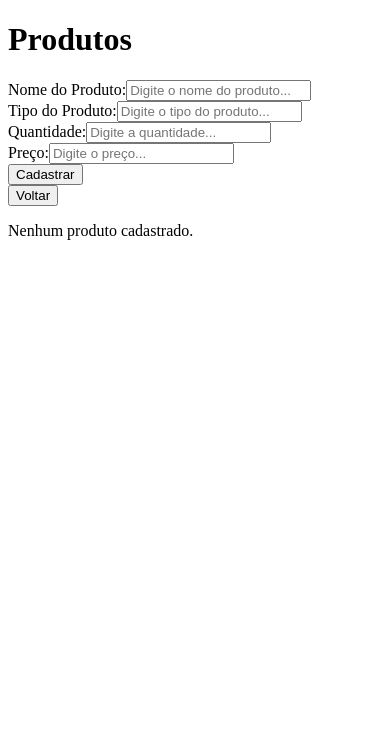
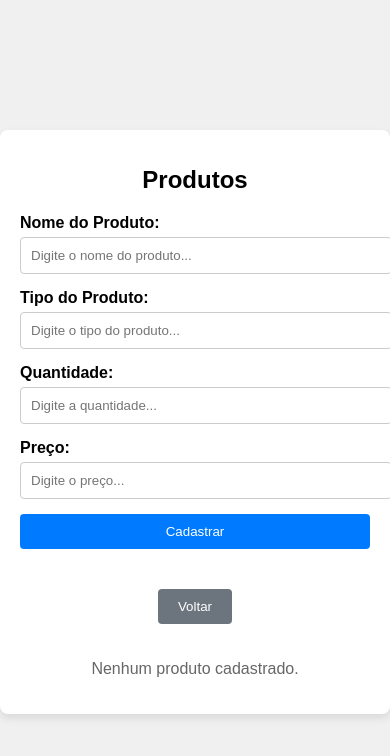
Before and after one commit to joaogcastro/crud-react-node-mongodb, a Next.js app in the folder frontend/: page /cadastro in a window 390 px wide. Shown: the top 756 px of the page. Built offline with nearby package versions, Linux system fonts and the light colour scheme.

Commit message:
Feitos todos os CSS e Responsividade do sistema.

```diff
--- /dev/null
+++ b/frontend/src/app/cadastro/cadastro.css
@@ -0,0 +1,124 @@
+body {
+    display: flex;
+    justify-content: center;
+    align-items: center;
+    min-height: 100vh;
+    margin: 0;
+    font-family: Arial, sans-serif;
+    background: #f0f0f0;
+  }
+
+  .cadastro-container {
+    width: 95%;
+    max-width: 800px;
+    margin: 20px 0;
+    padding: 20px;
+    background: #fff;
+    border-radius: 8px;
+    box-shadow: 0 4px 8px rgba(0, 0, 0, 0.1);
+  }
+
+  .cadastro-main {
+    display: flex;
+    flex-direction: column;
+    align-items: center;
+  }
+
+  .cadastro-title {
+    font-size: 24px;
+    margin-bottom: 20px;
+  }
+
+  .cadastro-form {
+    width: 100%;
+    display: flex;
+    flex-direction: column;
+    margin-bottom: 20px;
+  }
+
+  .form-group {
+    margin-bottom: 15px;
+  }
+
+  .form-group label {
+    display: block;
+    margin-bottom: 5px;
+    font-weight: bold;
+  }
+
+  .form-group input {
+    width: 100%;
+    padding: 10px;
+    border: 1px solid #ccc;
+    border-radius: 4px;
+  }
+
+  .submit-button {
+    padding: 10px 20px;
+    border: none;
+    border-radius: 4px;
+    background-color: #007BFF;
+    color: white;
+    cursor: pointer;
+    transition: background-color 0.3s;
+  }
+
+  .submit-button:hover {
+    background-color: #0056b3;
+  }
+
+  .back-button {
+    margin-top: 20px;
+    padding: 10px 20px;
+    border: none;
+    border-radius: 4px;
+    background-color: #6c757d;
+    color: white;
+    cursor: pointer;
+    transition: background-color 0.3s;
+  }
+
+  .back-button:hover {
+    background-color: #5a6268;
+  }
+
+  .products-list {
+    width: 100%;
+    margin-top: 20px;
+  }
+
+  .product-card {
+    background: #f9f9f9;
+    padding: 15px;
+    margin-bottom: 10px;
+    border-radius: 4px;
+    box-shadow: 0 2px 4px rgba(0, 0, 0, 0.1);
+    position: relative;
+  }
+
+  .product-label {
+    font-weight: bold;
+  }
+
+  .delete-button {
+    position: absolute;
+    top: 10px;
+    right: 10px;
+    padding: 2px 6px; /* Tamanho reduzido */
+    border: none;
+    border-radius: 4px;
+    background-color: #dc3545;
+    color: white;
+    cursor: pointer;
+    transition: background-color 0.3s;
+  }
+
+  .delete-button:hover {
+    background-color: #c82333;
+  }
+
+  .no-products {
+    text-align: center;
+    color: #666;
+    font-size: 16px;
+  }
--- a/frontend/src/app/cadastro/page.tsx
+++ b/frontend/src/app/cadastro/page.tsx
@@ -3,7 +3,7 @@ import { useState, useRef, FormEvent } from 'react';
 import { FiTrash } from 'react-icons/fi';
 import { useRouter } from 'next/navigation';
 import axios from 'axios';
-//import './CadastroProdutos.css';
+import './Cadastro.css';
 
 interface ProductProps {
   _id: string;
--- /dev/null
+++ b/frontend/src/app/login/login.css
@@ -0,0 +1,79 @@
+body {
+  display: flex;
+  justify-content: center;
+  align-items: center;
+  min-height: 100vh;
+  margin: 0;
+  font-family: Arial, sans-serif;
+  background: #f0f0f0;
+}
+
+.login-container {
+  width: 95%;
+  max-width: 400px;
+  margin: 20px 0;
+  padding: 20px;
+  background: #fff;
+  border-radius: 8px;
+  box-shadow: 0 4px 8px rgba(0, 0, 0, 0.1);
+}
+
+form {
+  display: flex;
+  flex-direction: column;
+  gap: 20px;
+}
+
+label {
+  font-weight: bold;
+}
+
+input[type="text"], input[type="password"] {
+  width: 100%;
+  padding: 10px;
+  font-size: 16px;
+  border: 1px solid #ccc;
+  border-radius: 4px;
+}
+
+button[type="submit"] {
+  padding: 12px;
+  background-color: #007BFF;
+  color: white;
+  border: none;
+  border-radius: 4px;
+  cursor: pointer;
+  transition: background-color 0.3s;
+}
+
+button[type="submit"]:hover {
+  background-color: #0056b3;
+}
+
+.error-message {
+  color: #dc3545;
+  font-size: 14px;
+}
+
+@media (max-width: 375px) {
+  .login-container {
+    padding: 10px;
+  }
+
+  form {
+    gap: 15px;
+  }
+
+  input[type="text"], input[type="password"] {
+    font-size: 14px;
+  }
+
+  button [type="submit"] {
+    padding: 10px;
+    font-size: 14px;
+  }
+
+  .error-message {
+    font-size: 12px;
+  }
+}
--- a/frontend/src/app/login/page.tsx
+++ b/frontend/src/app/login/page.tsx
@@ -3,7 +3,7 @@
 import React, { useState } from 'react';
 import axios from 'axios';
 import { useRouter } from 'next/navigation';
-//import './Login.css';
+import './login.css';
 
 const Login: React.FC = () => {
   const [username, setUsername] = useState('');
--- /dev/null
+++ b/frontend/src/app/menu/menu.css
@@ -0,0 +1,43 @@
+body {
+    display: flex;
+    justify-content: center;
+    align-items: center;
+    height: 100vh;
+    margin: 0;
+    font-family: Arial, sans-serif;
+    background: #f0f0f0;
+  }
+
+  .menu-container {
+    width: 90%;
+    max-width: 400px;
+    padding: 20px;
+    background: #fff;
+    border-radius: 8px;
+    box-shadow: 0 4px 8px rgba(0, 0, 0, 0.1);
+    text-align: center;
+  }
+
+  h1 {
+    margin-bottom: 20px;
+  }
+
+  p {
+    margin-bottom: 20px;
+  }
+
+  .menu-button {
+    width: 100%;
+    padding: 10px;
+    margin-bottom: 10px;
+    border: none;
+    border-radius: 4px;
+    background-color: #007BFF;
+    color: white;
+    cursor: pointer;
+    transition: background-color 0.3s;
+  }
+
+  .menu-button:hover {
+    background-color: #0056b3;
+  }
--- a/frontend/src/app/menu/page.tsx
+++ b/frontend/src/app/menu/page.tsx
@@ -2,7 +2,7 @@
 
 import React from 'react';
 import { useRouter } from 'next/navigation';
-//import './Menu.css';
+import './Menu.css';
 
 const Menu: React.FC = () => {
   const router = useRouter();
--- a/frontend/src/app/stock/page.tsx
+++ b/frontend/src/app/stock/page.tsx
@@ -6,6 +6,7 @@ import { useRouter } from 'next/navigation';
 import EditProduct from './EditProduct';
 import WithdrawProduct from './WithdrawProduct'; // Importe o componente WithdrawProduct
 import { useStore } from './store'; // Importe a store do Zustand
+import './stock.css'
 
 interface Product {
     _id: string;
--- /dev/null
+++ b/frontend/src/app/stock/stock.css
@@ -0,0 +1,188 @@
+body {
+    display: flex;
+    justify-content: center;
+    align-items: center;
+    min-height: 100vh;
+    margin: 0;
+    font-family: Arial, sans-serif;
+    background: #f0f0f0;
+  }
+
+  .stock-container {
+    width: 95%;
+    max-width: 800px;
+    margin: 20px 0;
+    padding: 20px;
+    background: #fff;
+    border-radius: 8px;
+    box-shadow: 0 4px 8px rgba(0, 0, 0, 0.1);
+  }
+
+  .search-bar-container {
+    display: flex;
+    flex-direction: column;
+    align-items: center;
+    margin-bottom: 20px;
+  }
+
+  .back-button {
+    margin-bottom: 10px;
+    padding: 10px 20px;
+    border: none;
+    border-radius: 4px;
+    background-color: #6c757d;
+    color: white;
+    cursor: pointer;
+    transition: background-color 0.3s;
+  }
+
+  .back-button:hover {
+    background-color: #5a6268;
+  }
+
+  .filter-select {
+    width: 100%;
+    padding: 10px;
+    margin-bottom: 10px;
+    border: 1px solid #ccc;
+    border-radius: 4px;
+  }
+
+  .search-bar {
+    width: 100%;
+    padding: 10px;
+    margin-bottom: 10px;
+    border: 1px solid #ccc;
+    border-radius: 4px;
+  }
+
+  .search-button {
+    width: 100%;
+    padding: 10px 20px;
+    border: none;
+    border-radius: 4px;
+    background-color: #007BFF;
+    color: white;
+    cursor: pointer;
+    transition: background-color 0.3s;
+  }
+
+  .search-button:hover {
+    background-color: #0056b3;
+  }
+
+  .product-table {
+    width: 100%;
+    border-collapse: collapse;
+  }
+
+  .product-table th, .product-table td {
+    padding: 10px;
+    border: 1px solid #ccc;
+    text-align: left;
+  }
+
+  .actions-cell {
+    display: flex;
+    justify-content: flex-start;
+    gap: 5px;
+  }
+
+  .edit-button, .withdraw-button, .add-button, .delete-button {
+    padding: 10px 20px;
+    border: none;
+    border-radius: 4px;
+    color: white;
+    cursor: pointer;
+    transition: background-color 0.3s;
+  }
+
+  .edit-button {
+    background-color: #ffc107;
+  }
+
+  .edit-button:hover {
+    background-color: #e0a800;
+  }
+
+  .withdraw-button {
+    background-color: #17a2b8;
+  }
+
+  .withdraw-button:hover {
+    background-color: #138496;
+  }
+
+  .add-button {
+    background-color: #28a745;
+  }
+
+  .add-button:hover {
+    background-color: #218838;
+  }
+
+  .delete-button {
+    background-color: #dc3545;
+  }
+
+  .delete-button:hover {
+    background-color: #c82333;
+  }
+
+  .modal-content {
+    position: fixed;
+    top: 50%;
+    left: 50%;
+    transform: translate(-50%, -50%);
+    background: #fff;
+    padding: 20px;
+    border-radius: 8px;
+    box-shadow: 0 4px 8px rgba(0, 0, 0, 0.1);
+    z-index: 1000;
+  }
+
+  .close-button {
+    position: absolute;
+    top: 10px;
+    right: 10px;
+    padding: 5px 10px;
+    border: none;
+    border-radius: 4px;
+    background-color: #6c757d;
+    color: white;
+    cursor: pointer;
+    transition: background-color 0.3s;
+  }
+
+  .close-button:hover {
+    background-color: #5a6268;
+  }
+
+  @media (max-width: 375px) {
+    .stock-container {
+      padding: 10px;
+    }
+
+    .search-bar-container {
+      flex-direction: column;
+      align-items: stretch;
+    }
+
+    .search-button {
+      width: 100%;
+    }
+
+    .product-table th, .product-table td {
+      padding: 5px;
+    }
+
+    .actions-cell {
+      flex-direction: column;
+      gap: 5px;
+    }
+
+    .edit-button, .withdraw-button, .add-button, .delete-button {
+      padding: 8px 16px;
+      font-size: 14px;
+    }
+  }
```
